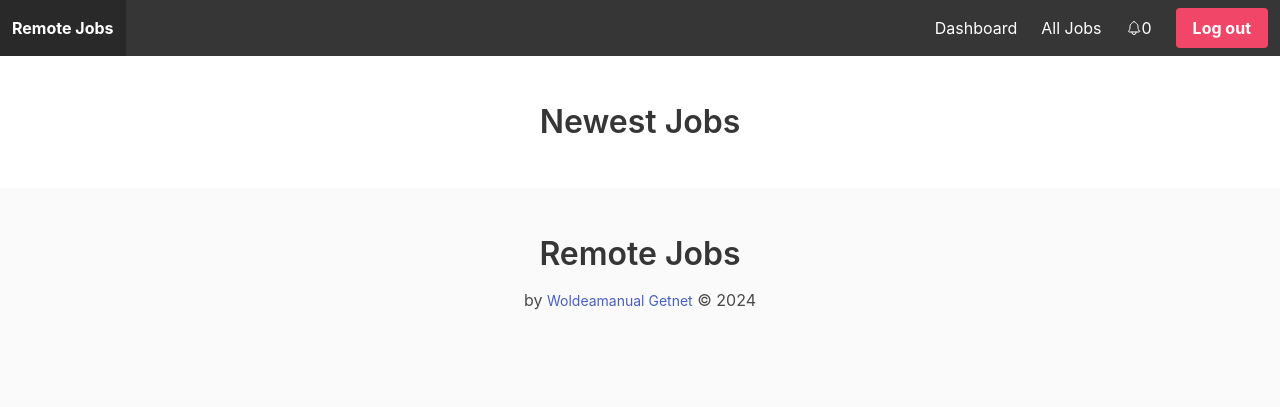
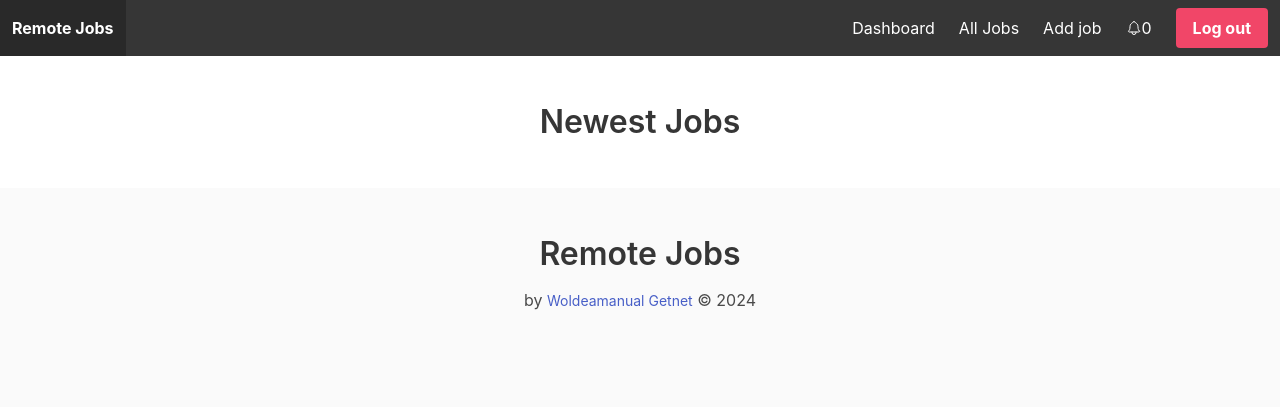
Before and after one commit to Oaksas/remotejobs, a Django app: page / in a window 1280 px wide. Shown: the top 407 px of the page. Run offline with Django 5.2, Linux system fonts and the light colour scheme; a user stored in the database is signed in; tables that the repository leaves empty hold one stand-in row (values such as "Sample post"); data that the repository does not hold is empty; some libraries are stand-ins or nearby versions.

Commit message:
Add fontawesome icons

```diff
--- a/templates/core/base.html
+++ b/templates/core/base.html
@@ -8,7 +8,8 @@
     <title>Remote Jobs</title>
     <link rel="stylesheet" href="https://cdn.jsdelivr.net/npm/bulma@0.9.4/css/bulma.min.css">
     <link rel="stylesheet" href="{% static 'main.css' %}">
-    <link rel="stylesheet" type="text/css" href="css/msdropdown/flags.css" />
+    <link rel="stylesheet" href="https://cdnjs.cloudflare.com/ajax/libs/font-awesome/5.15.3/css/all.min.css" />
+
 
 </head>
 
@@ -22,6 +23,10 @@
                 {% if user.is_authenticated %}
                 <a href="{% url 'dashboard' %}" class="navbar-item">Dashboard</a>
                 <a href="{% url 'all_jobs' %}" class="navbar-item">All Jobs</a>
+                {% if user.userprofile.is_employer %}
+                <a href="{% url 'add_job' %}" class="navbar-item ">Add job</a>
+                {% endif %}
+
                 <a href="{%url 'notifications'%}" class="navbar-item"><ion-icon name="notifications-outline"
                         size="medium"></ion-icon> {{notifications.count}}</a>
                 {% endif %}
```
